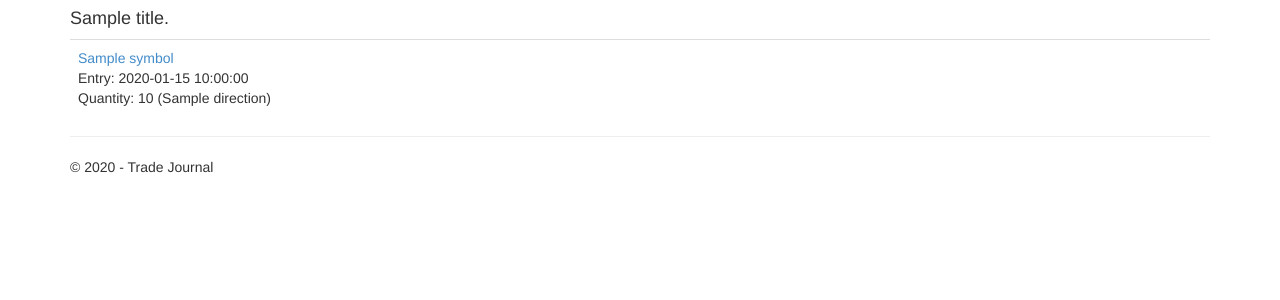
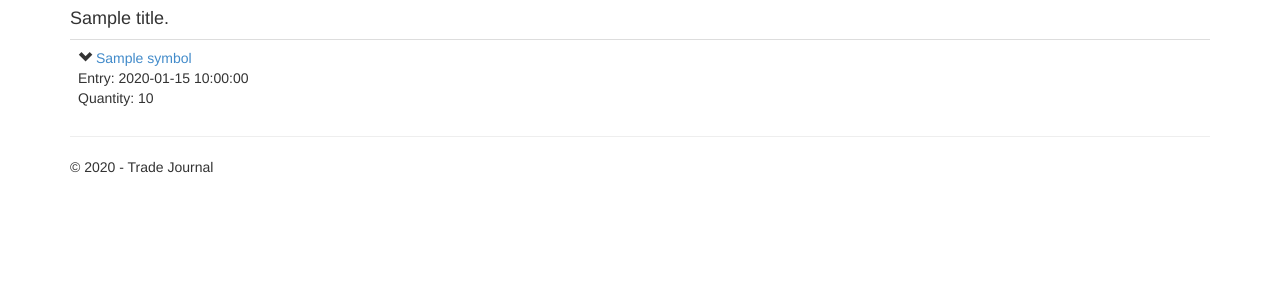
Before and after one commit to mdtanveer/tradejournal, a Flask app: template tradejournal/templates/index.html in a window 1280 px wide. Shown: the part 51-351 px from the top of the page. Run offline with Flask 2, Linux system fonts and the light colour scheme; the template is opened without the code that fills it: most values are stand-ins (such as "Sample title", 1, 10 or a date in 2020); some libraries are stand-ins or nearby versions.

Commit message:
Fix index

```diff
--- a/tradejournal/templates/index.html
+++ b/tradejournal/templates/index.html
@@ -10,9 +10,14 @@
         {% for journalentry in journalentries %}
         <tr>
             <td>
+                {%if journalentry.direction == "LONG"%}
+                <span class="glyphicon glyphicon-chevron-up"></span>
+                {%else%}
+                <span class="glyphicon glyphicon-chevron-down"></span>
+                {%endif%}
                 <a href="/journalentry/{{journalentry.key}}">{{journalentry.symbol}}</a><br />
                 Entry: {{journalentry.entry_time}}<br />
-                Quantity: {{journalentry.quantity}} ({{journalentry.direction}})
+                Quantity: {{journalentry.quantity}}
             </td>
         </tr>
         {% endfor %}
```
